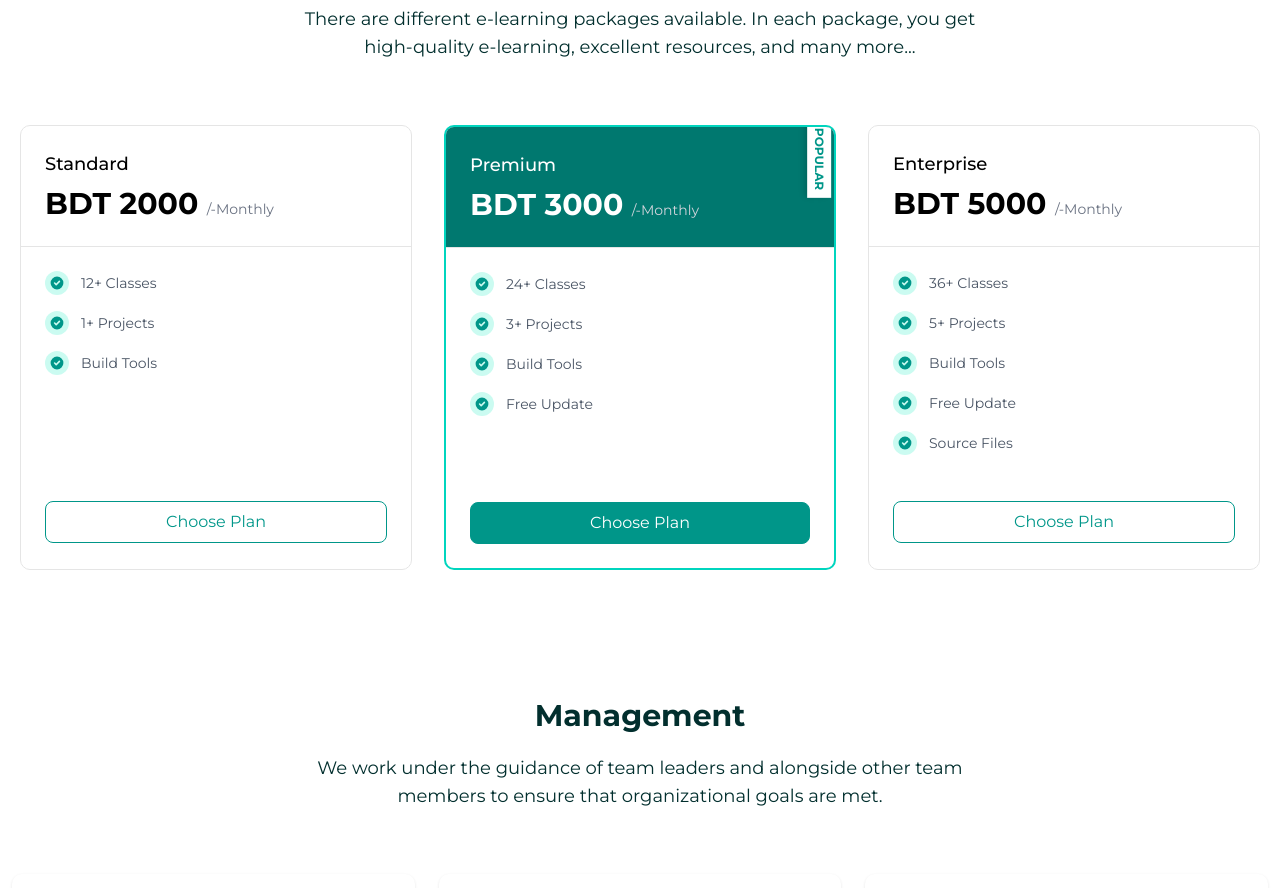
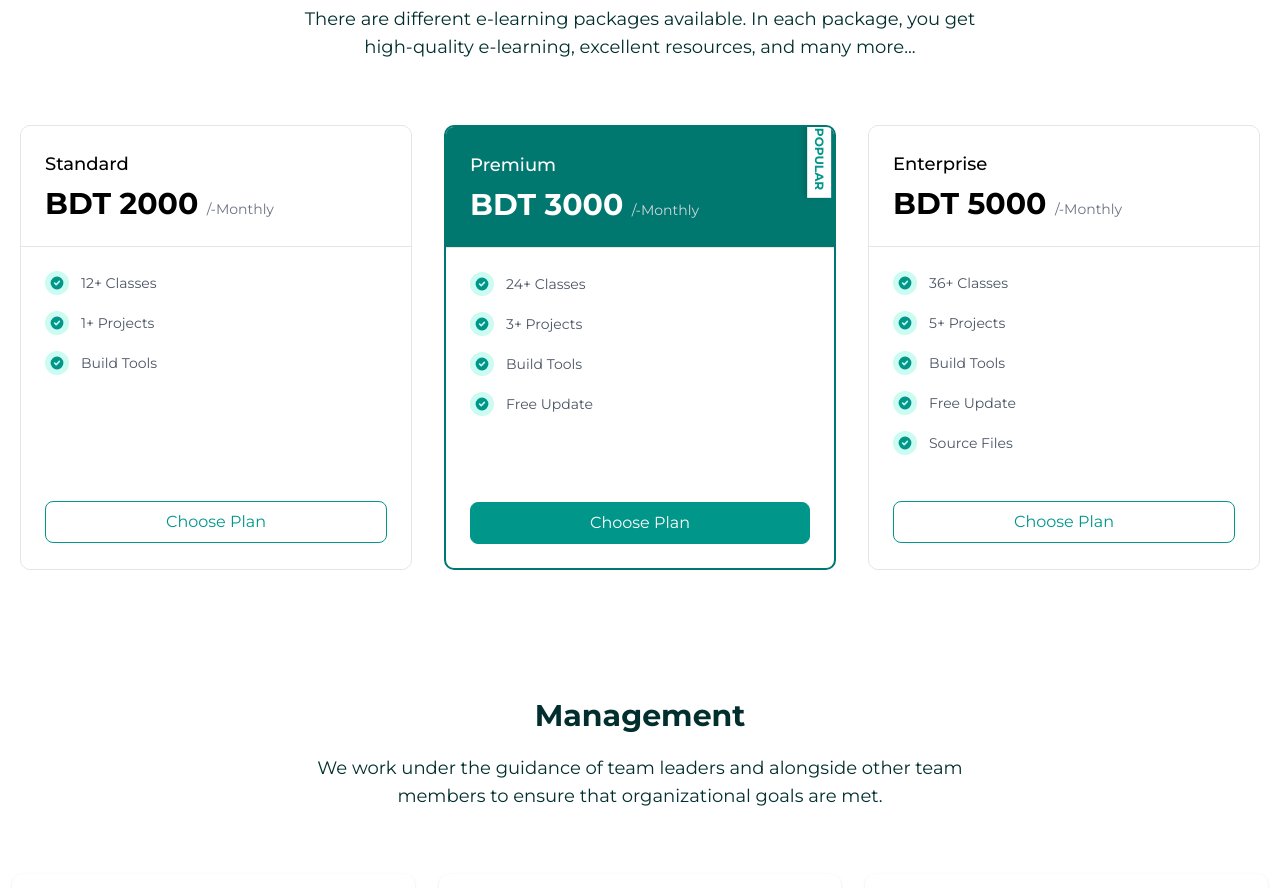
Before and after one commit to mehedifiz/school-of-robotics-client, a React (Vite) app: page / in a window 1280 px wide. Shown: the part 3300-4188 px from the top of the page. Built offline with nearby package versions, Linux system fonts and the light colour scheme; what tailwindcss-animated would draw is missing.

Commit message:
refactor: update border color in PricingCard component

```diff
--- a/src/pages/home/PricingSection.jsx
+++ b/src/pages/home/PricingSection.jsx
@@ -67,7 +67,7 @@ const PricingSection = () => {
 const PricingCard = ({ plan, price, features, highlight }) => {
   return (
     <div
-      className={`relative group ${highlight ? "border-2 border-teal-400" : ""}
+      className={`relative group ${highlight ? "border-2 border-teal-700" : ""}
      text-black rounded-lg border overflow-hidden mx-1 mt-4
       hover:shadow-lg hover:scale-105 transition-transform duration-300`}
     >
```
